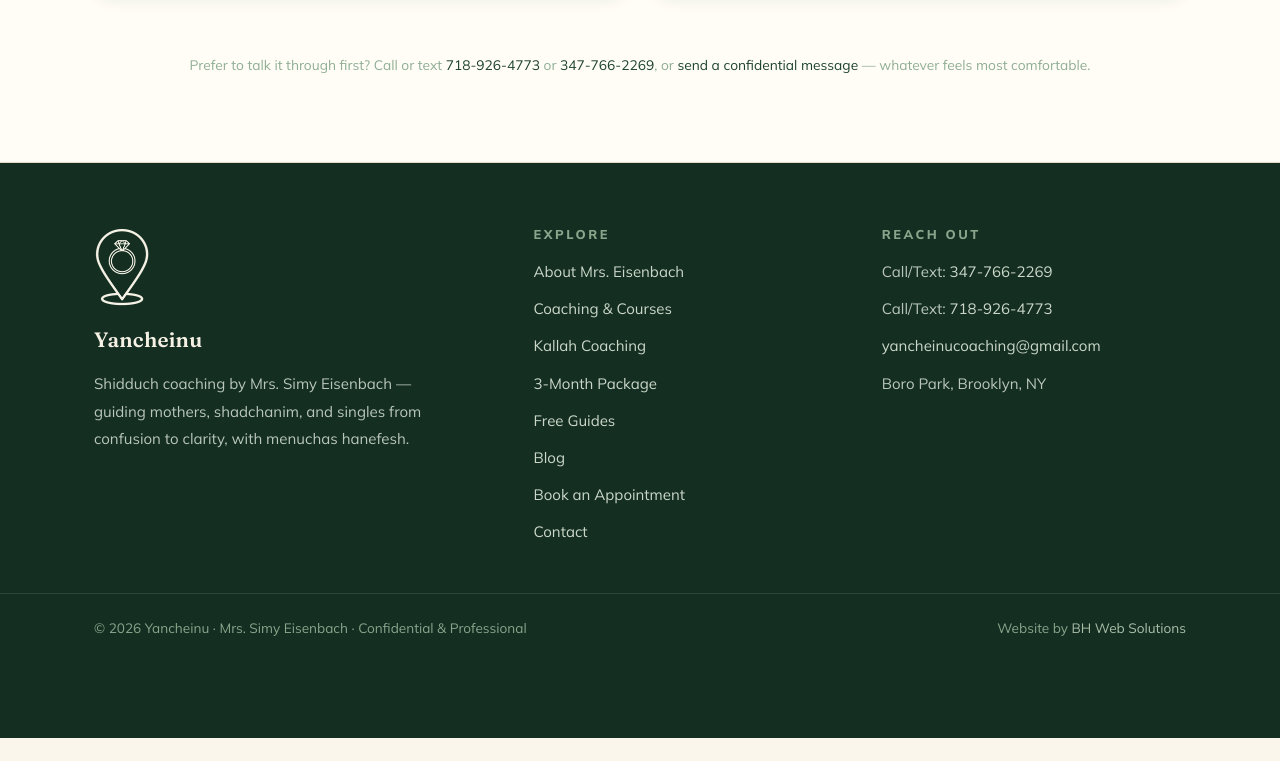
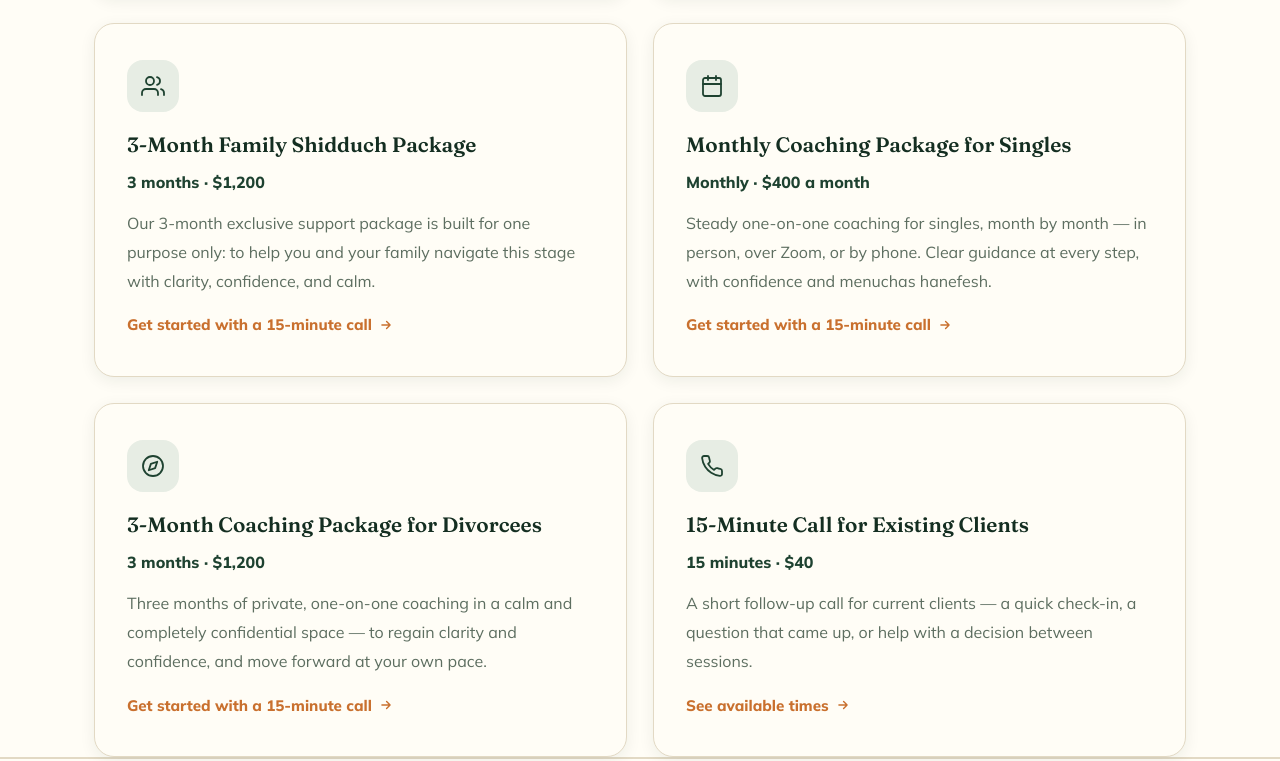
Before and after one commit to jgffyjbv/yancheinu, a website: page book.html in a window 1280 px wide. Shown: the part 1438-2199 px from the top of the page. Before the commit the page ends 2176 px from the top, so only its background shows below. Drawn offline with Linux system fonts and the light colour scheme; a web font is replaced by a local one.

Commit message:
About: un-bold her pasuk; Book: four new choices with sample prices
- About: her own wording (saved in /admin) had the pasuk inside the bold
  "Yancheinu". Now only "Yancheinu" is bold; her words are unchanged.
- Book: 3-month family shidduch package, monthly coaching package for
  singles, 3-month coaching package for divorcees, 15-minute call for
  existing clients. No Cal.com booking type exists for these yet, so each
  opens the 15-minute calendar with the choice in the booking notes.
  Prices are SAMPLES (Avrumy's instruction) until she confirms them; each
  price line is editable in /admin.
- Chat knows the new choices; still never states a price.

Co-Authored-By: Claude Opus 5.5 <noreply@anthropic.com>

```diff
--- a/book.html
+++ b/book.html
@@ -84,7 +84,7 @@
       <div class="bstep">
         <span class="bstep__num">1</span>
         <h3>Choose what you need</h3>
-        <p>A free 15-minute intake to get acquainted and ask questions, or a full one-hour private session.</p>
+        <p>A free 15-minute intake to get acquainted and ask questions, a full one-hour private session, or one of the coaching packages.</p>
       </div>
       <div class="bstep">
         <span class="bstep__num">2</span>
@@ -132,6 +132,61 @@
         <h3>1:1 Coaching Session</h3>
         <p class="booking-choice__meta">1 hour &middot; Private session</p>
         <p>A full private session &mdash; in person, over Zoom, or by phone. Bring the situation you&rsquo;re navigating and leave with clarity and a practical plan.</p>
+        <span class="more">See available times
+          <svg width="14" height="14" viewBox="0 0 24 24" fill="none" stroke="currentColor" stroke-width="2.4" stroke-linecap="round" stroke-linejoin="round" aria-hidden="true"><path d="M5 12h14M13 6l6 6-6 6"/></svg>
+        </span>
+      </a>
+
+      <!-- The four choices below (added Nov 15 2026) have no Cal.com booking type of their own yet: each opens the
+           15-minute calendar with the choice written into the booking notes. When she makes a booking type for one,
+           put its Cal.com link in that card's href. The prices are SAMPLE prices until she confirms them. -->
+      <a class="card booking-choice" data-label="3-Month Family Shidduch Package"
+         href="https://cal.com/yancheinu-coaching-by-simy-eisenbach-bxlkyj/15min?notes=3-Month%20Family%20Shidduch%20Package">
+        <div class="card__icon" aria-hidden="true">
+          <svg viewBox="0 0 24 24" fill="none" stroke="currentColor" stroke-width="1.8" stroke-linecap="round" stroke-linejoin="round"><path d="M17 21v-2a4 4 0 0 0-4-4H5a4 4 0 0 0-4 4v2"/><circle cx="9" cy="7" r="4"/><path d="M23 21v-2a4 4 0 0 0-3-3.87"/><path d="M16 3.13a4 4 0 0 1 0 7.75"/></svg>
+        </div>
+        <h3>3-Month Family Shidduch Package</h3>
+        <p class="booking-choice__meta">3 months &middot; $1,200</p>
+        <p>Our 3-month exclusive support package is built for one purpose only: to help you and your family navigate this stage with clarity, confidence, and calm.</p>
+        <span class="more">Get started with a 15-minute call
+          <svg width="14" height="14" viewBox="0 0 24 24" fill="none" stroke="currentColor" stroke-width="2.4" stroke-linecap="round" stroke-linejoin="round" aria-hidden="true"><path d="M5 12h14M13 6l6 6-6 6"/></svg>
+        </span>
+      </a>
+
+      <a class="card booking-choice" data-label="Monthly Coaching Package for Singles"
+         href="https://cal.com/yancheinu-coaching-by-simy-eisenbach-bxlkyj/15min?notes=Monthly%20Coaching%20Package%20for%20Singles">
+        <div class="card__icon" aria-hidden="true">
+          <svg viewBox="0 0 24 24" fill="none" stroke="currentColor" stroke-width="1.8" stroke-linecap="round" stroke-linejoin="round"><rect x="3" y="4" width="18" height="18" rx="2"/><path d="M16 2v4M8 2v4M3 10h18"/></svg>
+        </div>
+        <h3>Monthly Coaching Package for Singles</h3>
+        <p class="booking-choice__meta">Monthly &middot; $400 a month</p>
+        <p>Steady one-on-one coaching for singles, month by month &mdash; in person, over Zoom, or by phone. Clear guidance at every step, with confidence and menuchas hanefesh.</p>
+        <span class="more">Get started with a 15-minute call
+          <svg width="14" height="14" viewBox="0 0 24 24" fill="none" stroke="currentColor" stroke-width="2.4" stroke-linecap="round" stroke-linejoin="round" aria-hidden="true"><path d="M5 12h14M13 6l6 6-6 6"/></svg>
+        </span>
+      </a>
+
+      <a class="card booking-choice" data-label="3-Month Coaching Package for Divorcees"
+         href="https://cal.com/yancheinu-coaching-by-simy-eisenbach-bxlkyj/15min?notes=3-Month%20Coaching%20Package%20for%20Divorcees">
+        <div class="card__icon" aria-hidden="true">
+          <svg viewBox="0 0 24 24" fill="none" stroke="currentColor" stroke-width="1.8" stroke-linecap="round" stroke-linejoin="round"><circle cx="12" cy="12" r="10"/><path d="M16.24 7.76l-2.12 6.36-6.36 2.12 2.12-6.36 6.36-2.12z"/></svg>
+        </div>
+        <h3>3-Month Coaching Package for Divorcees</h3>
+        <p class="booking-choice__meta">3 months &middot; $1,200</p>
+        <p>Three months of private, one-on-one coaching in a calm and completely confidential space &mdash; to regain clarity and confidence, and move forward at your own pace.</p>
+        <span class="more">Get started with a 15-minute call
+          <svg width="14" height="14" viewBox="0 0 24 24" fill="none" stroke="currentColor" stroke-width="2.4" stroke-linecap="round" stroke-linejoin="round" aria-hidden="true"><path d="M5 12h14M13 6l6 6-6 6"/></svg>
+        </span>
+      </a>
+
+      <a class="card booking-choice" data-label="15-Minute Call for Existing Clients"
+         href="https://cal.com/yancheinu-coaching-by-simy-eisenbach-bxlkyj/15min?notes=15-Minute%20Call%20for%20Existing%20Clients">
+        <div class="card__icon" aria-hidden="true">
+          <svg viewBox="0 0 24 24" fill="none" stroke="currentColor" stroke-width="1.8" stroke-linecap="round" stroke-linejoin="round"><path d="M22 16.92v3a2 2 0 0 1-2.18 2 19.79 19.79 0 0 1-8.63-3.07 19.5 19.5 0 0 1-6-6 19.79 19.79 0 0 1-3.07-8.67A2 2 0 0 1 4.11 2h3a2 2 0 0 1 2 1.72 12.84 12.84 0 0 0 .7 2.81 2 2 0 0 1-.45 2.11L8.09 9.91a16 16 0 0 0 6 6l1.27-1.27a2 2 0 0 1 2.11-.45 12.84 12.84 0 0 0 2.81.7A2 2 0 0 1 22 16.92z"/></svg>
+        </div>
+        <h3>15-Minute Call for Existing Clients</h3>
+        <p class="booking-choice__meta">15 minutes &middot; $40</p>
+        <p>A short follow-up call for current clients &mdash; a quick check-in, a question that came up, or help with a decision between sessions.</p>
         <span class="more">See available times
           <svg width="14" height="14" viewBox="0 0 24 24" fill="none" stroke="currentColor" stroke-width="2.4" stroke-linecap="round" stroke-linejoin="round" aria-hidden="true"><path d="M5 12h14M13 6l6 6-6 6"/></svg>
         </span>
--- a/worker/chat.js
+++ b/worker/chat.js
@@ -22,7 +22,7 @@ WHAT YOU KNOW:
 - Services: private one-on-one coaching for parents and for singles; kallah coaching (one-on-one coaching for kallahs preparing for marriage, described on the Kallah Coaching page); a course for mothers of children in shidduchim; a course for shadchanim; and speaking engagements for schools, organisations and Shabbatons.
 - A 3-month package for families going through shidduchim, described on the 3-Month Package page (yancheinu.com/shidduch-package): a private intake conversation, clear guidance on the process, support with the resume, references and communication with shadchanim, practical advice on suggestions, research and decisions, chizuk for the parents, regular check-in calls or messages, and a review at the end. The website gives no price for it; for details, people reach out by message, call or email, or book on the Book a Session page.
 - Sessions are held in person, over Zoom, or by phone — in that order. In Boro Park, or from anywhere in the world.
-- Booking: a free 15-minute intake meeting, or a full one-hour 1:1 session. Both are booked on the Book a Session page.
+- Booking: a free 15-minute intake meeting, or a full one-hour 1:1 session. The Book a Session page also has: the 3-month family shidduch package, a monthly coaching package for singles, a 3-month coaching package for divorcees, and a 15-minute call for existing clients. All are booked on the Book a Session page.
 - There are free guides on the Free Guides page (yancheinu.com/guides), each readable there and downloadable as a PDF: for parents, "How to Support Your Child's Shidduch Journey Without Taking Over"; for singles, "3 Ways to Stay Calm Before a Meeting".
 - Contact: yancheinucoaching@gmail.com, or call or text 347-766-2269 or 718-926-4773.
 - Everything is completely confidential.
@@ -30,7 +30,7 @@ WHAT YOU KNOW:
 RULES:
 - Say "meeting". Never say "bashow".
 - Never give shidduch, dating, relationship, parenting or emotional advice, and never comment on anyone's personal situation. If someone describes their own circumstances, reply warmly in one or two sentences, say that this is exactly what a private session is for, and point them to the free 15-minute intake. Offer no opinion on the situation itself.
-- Never state a price. No prices are published. You may say the 15-minute intake is free and that Mrs. Eisenbach discusses the session fee directly.
+- Never state a price. You may say the 15-minute intake is free and that Mrs. Eisenbach discusses fees directly.
 - Never invent anything — not availability, dates, credentials, testimonials or fees. If you do not know, say so and give the phone number.
 - If asked about anything unrelated to Yancheinu, politely decline and steer back.
 - Keep replies to two or three sentences. Warm, calm, plain English. No emoji and no exclamation marks.
```
Also changed, not shown: about.html (+1 -1 lines).
